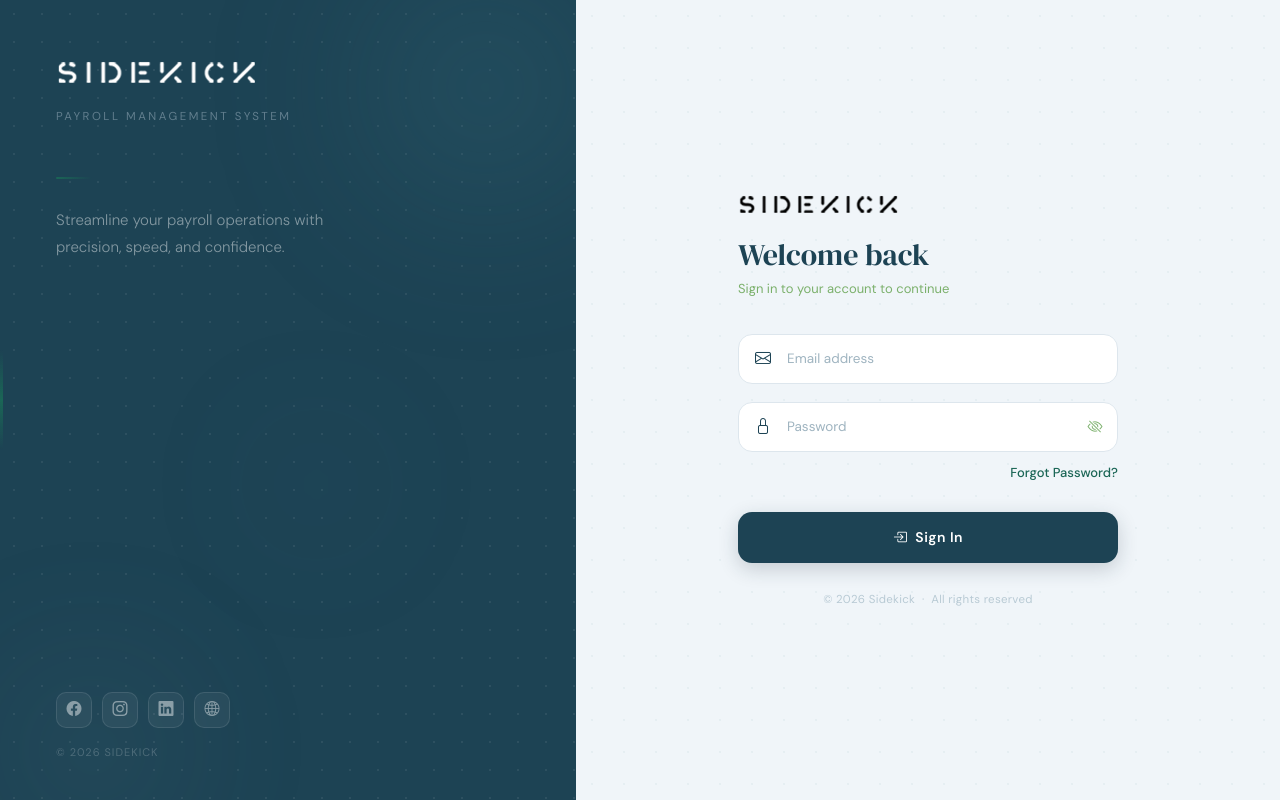
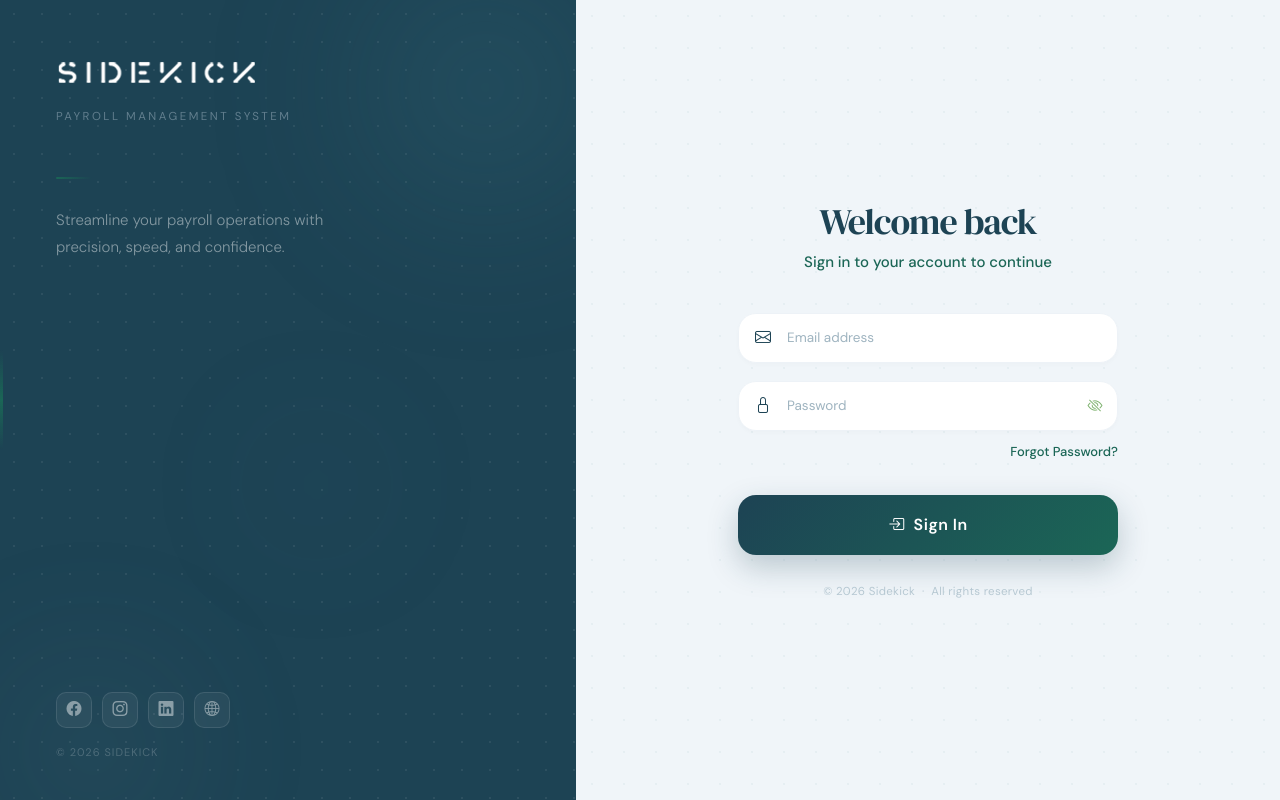
Before and after one commit to Sidekick1012/Sidekick_SallarySlip_Generator, a Flask app: page /login in a window 1280 px wide. Run offline with Flask 3, Linux system fonts and the light colour scheme; some libraries are stand-ins or nearby versions.

Commit message:
kkkkkkkkkkkkkk

```diff
--- a/templates/login.html
+++ b/templates/login.html
@@ -203,16 +203,18 @@
     animation: fadeUp .5s .05s ease both;
   }
 
-  .form-heading { margin-bottom: 36px; }
+  .form-heading { margin-bottom: 40px; text-align: center; }
   .form-heading h2 {
     font-family: 'DM Serif Display', serif;
-    font-size: 30px;
+    font-size: 36px;
     color: var(--navy);
-    margin-bottom: 6px;
+    margin-bottom: 8px;
+    letter-spacing: -1px;
   }
   .form-heading p {
-    font-size: 13px;
-    color: var(--sky);
+    font-size: 15px;
+    color: var(--teal);
+    font-weight: 500;
   }
 
   /* alerts */
@@ -230,15 +232,17 @@
     display: flex;
     align-items: center;
     background: var(--white);
-    border: 1.5px solid var(--mist);
-    border-radius: 14px;
-    transition: border-color .25s, box-shadow .25s;
+    border: 1.5px solid #edf2f7;
+    border-radius: 18px;
+    transition: all 0.3s cubic-bezier(0.16, 1, 0.3, 1);
     overflow: hidden;
     position: relative;
+    box-shadow: 0 2px 4px rgba(0,0,0,0.02);
   }
   .field-inner:focus-within {
     border-color: var(--teal);
-    box-shadow: 0 0 0 3px rgba(27, 102, 86, 0.1);
+    box-shadow: 0 10px 25px rgba(27, 102, 86, 0.08), 0 0 0 4px rgba(27, 102, 86, 0.05);
+    transform: translateY(-1px);
   }
 
   .field-icon {
@@ -301,22 +305,22 @@
   /* ── SUBMIT ── */
   .btn-submit {
     width: 100%;
-    padding: 15px;
+    padding: 18px;
     border: none;
-    border-radius: 14px;
-    background: var(--navy);
+    border-radius: 18px;
+    background: linear-gradient(135deg, var(--navy), var(--teal));
     color: var(--white);
     font-family: 'DM Sans', sans-serif;
-    font-size: 14px;
-    font-weight: 600;
+    font-size: 16px;
+    font-weight: 700;
     letter-spacing: .5px;
     cursor: pointer;
-    display: flex; align-items: center; justify-content: center; gap: 8px;
-    margin-top: 28px;
+    display: flex; align-items: center; justify-content: center; gap: 10px;
+    margin-top: 32px;
     position: relative;
     overflow: hidden;
-    transition: transform .2s, box-shadow .2s;
-    box-shadow: 0 6px 20px rgba(26,43,60,.2);
+    transition: all 0.3s cubic-bezier(0.16, 1, 0.3, 1);
+    box-shadow: 0 12px 30px rgba(29, 67, 84, 0.25);
   }
   .btn-submit::before {
     content: '';
@@ -405,10 +409,6 @@
     <div class="login-form-wrap">
 
       <div class="form-heading">
-        <!-- Small logo for the form side -->
-        <img src="/assets/logo/Logo@200-white.png" alt="DACI Logo"
-             style="max-width: 160px; height: auto; margin-bottom: 20px; filter: brightness(0);"
-             onerror="this.style.display='none';">
         <h2>Welcome back</h2>
         <p>Sign in to your account to continue</p>
       </div>
```
